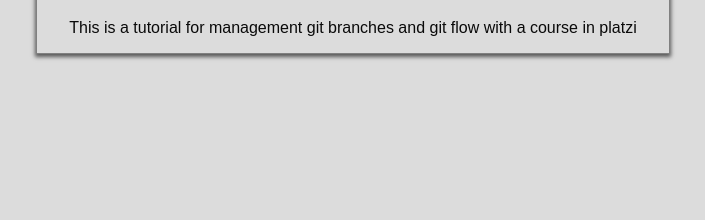
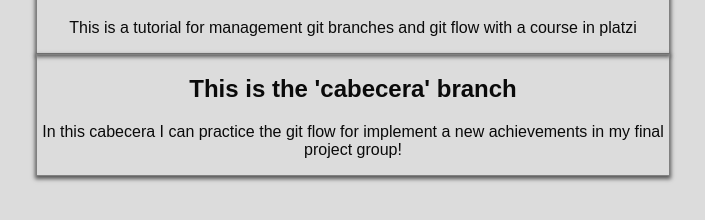
Before and after one commit to juan-alvarz/learn-git-flow, a plain HTML site: page index.html in a window 1280 px wide. Shown: the part 70-290 px from the top of the page, without its empty margins (287-992 px from the left). Drawn offline with Linux system fonts and the light colour scheme.

Commit message:
Estructura inicial de la cabecera

```diff
--- a/index.html
+++ b/index.html
@@ -15,5 +15,12 @@
         course in platzi
       </p>
     </div>
+    <div class="container cabecera">
+      <h2>This is the 'cabecera' branch</h2>
+      <p>
+        In this cabecera I can practice the git flow for implement a new
+        achievements in my final project group!
+      </p>
+    </div>
   </body>
 </html>
--- a/styles.css
+++ b/styles.css
@@ -7,6 +7,7 @@
 }
 
 .container {
+
     border: 1px solid gray;
     width: 50%;
     text-align: center;
```
